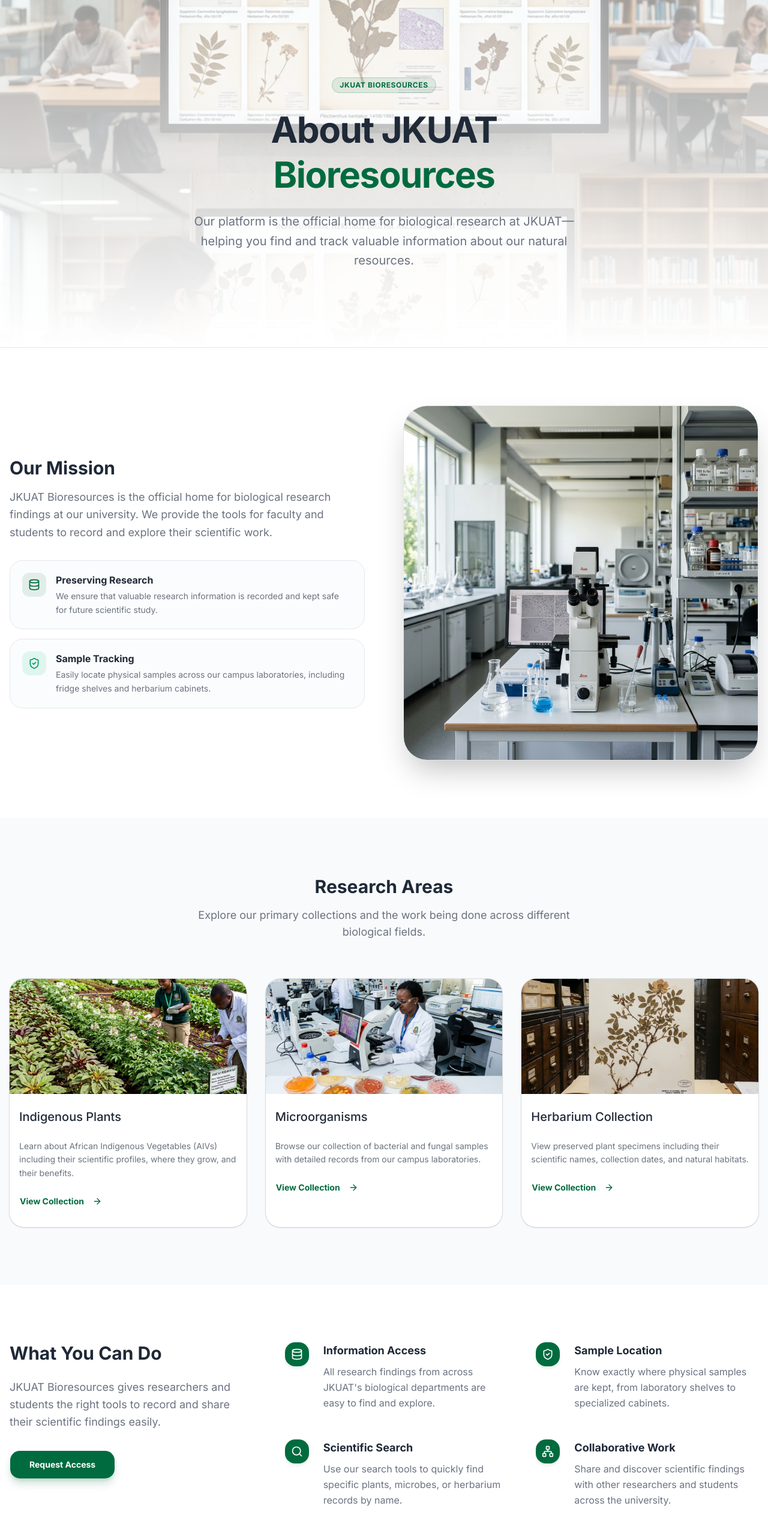
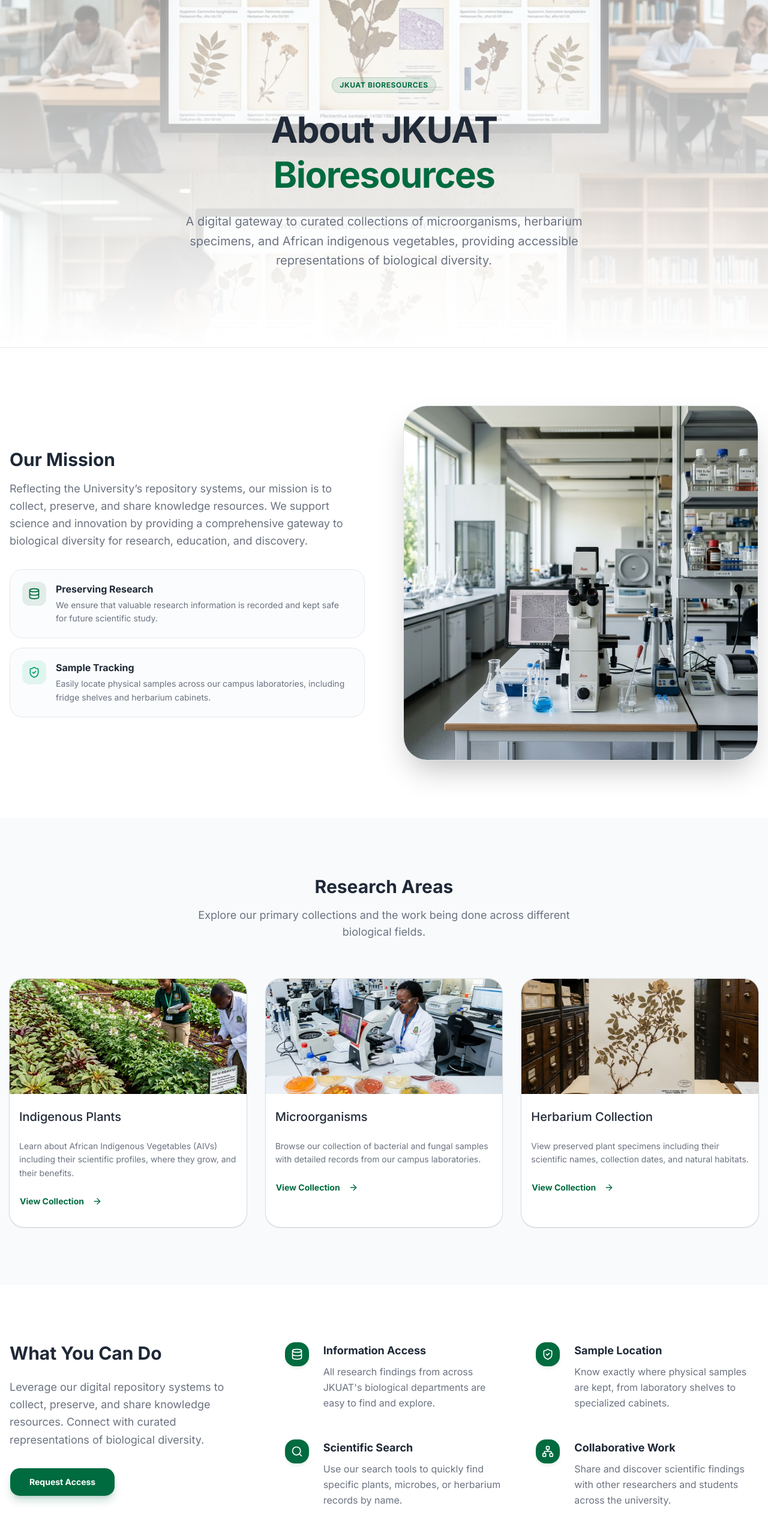
Before and after one commit to jaksoftwares/jkuat-bioresources, a Next.js app: page /about in a window 1280 px wide. Shown: the top 2566 px of the page at 60% size. Built offline with nearby package versions, Linux system fonts and the light colour scheme.

Commit message:
text adjustment in hero

```diff
--- a/app/(public)/about/page.tsx
+++ b/app/(public)/about/page.tsx
@@ -89,7 +89,7 @@
               About JKUAT <br/> <span className="text-primary">Bioresources</span>
             </h1>
             <p className="text-lg md:text-xl text-muted-foreground leading-relaxed max-w-2xl mx-auto">
-              Our platform is the official home for biological research at JKUAT—helping you find and track valuable information about our natural resources.
+              A digital gateway to curated collections of microorganisms, herbarium specimens, and African indigenous vegetables, providing accessible representations of biological diversity.
             </p>
           </div>
         </div>
@@ -103,7 +103,7 @@
               <div>
                 <h2 className="text-3xl font-bold text-foreground mb-4">Our Mission</h2>
                 <p className="text-lg text-muted-foreground leading-relaxed">
-                  JKUAT Bioresources is the official home for biological research findings at our university. We provide the tools for faculty and students to record and explore their scientific work.
+                  Reflecting the University’s repository systems, our mission is to collect, preserve, and share knowledge resources. We support science and innovation by providing a comprehensive gateway to biological diversity for research, education, and discovery.
                 </p>
               </div>
 
@@ -199,7 +199,7 @@
             <div className="lg:w-1/3">
               <h2 className="text-3xl font-bold mb-6">What You Can Do</h2>
               <p className="text-lg text-muted-foreground leading-relaxed mb-8">
-                JKUAT Bioresources gives researchers and students the right tools to record and share their scientific findings easily.
+                Leverage our digital repository systems to collect, preserve, and share knowledge resources. Connect with curated representations of biological diversity.
               </p>
               <Link href="/register">
                 <Button className="h-12 px-8 font-bold rounded-xl shadow-lg shadow-primary/20">
--- a/app/(public)/plants/page.tsx
+++ b/app/(public)/plants/page.tsx
@@ -90,7 +90,7 @@
                         </Link>
                       </td>
                       <td className="px-6 py-4 text-right">
-                        <Button render={<Link href={`/plants/${plant.id}`} />} variant="ghost" size="sm" className="text-primary hover:text-primary hover:bg-primary/10 transition-transform group-hover:translate-x-1">
+                        <Button nativeButton={false} render={<Link href={`/plants/${plant.id}`} />} variant="ghost" size="sm" className="text-primary hover:text-primary hover:bg-primary/10 transition-transform group-hover:translate-x-1">
                              Detail <ArrowRight className="ml-2 h-4 w-4" />
                         </Button>
                       </td>
--- a/components/layout/navbar.tsx
+++ b/components/layout/navbar.tsx
@@ -127,11 +127,11 @@
 
                 <div className="p-6 border-t bg-secondary/30">
                   <div className="space-y-3">
-                    <Button render={<Link href="/login" onClick={() => setIsOpen(false)} />} variant="outline" className="w-full justify-start gap-2 h-11 border-primary/20 hover:bg-primary/5 hover:text-primary text-primary font-medium">
+                    <Button nativeButton={false} render={<Link href="/login" onClick={() => setIsOpen(false)} />} variant="outline" className="w-full justify-start gap-2 h-11 border-primary/20 hover:bg-primary/5 hover:text-primary text-primary font-medium">
                         <LogIn className="h-4 w-4" />
                         Researcher Login
                     </Button>
-                    <Button render={<Link href="/register" onClick={() => setIsOpen(false)} />} className="w-full justify-start gap-2 h-11 shadow-sm font-medium">
+                    <Button nativeButton={false} render={<Link href="/register" onClick={() => setIsOpen(false)} />} className="w-full justify-start gap-2 h-11 shadow-sm font-medium">
                         <UserPlus className="h-4 w-4" />
                         Access Portal
                     </Button>
@@ -145,10 +145,10 @@
           </Sheet>
 
           <div className="hidden md:flex items-center gap-4">
-            <Button render={<Link href="/login" />} variant="ghost" className="font-semibold text-primary hover:bg-primary/5">
+            <Button nativeButton={false} render={<Link href="/login" />} variant="ghost" className="font-semibold text-primary hover:bg-primary/5">
                 Researcher Login
             </Button>
-            <Button render={<Link href="/register" />} className="font-semibold shadow-sm rounded-lg px-6">
+            <Button nativeButton={false} render={<Link href="/register" />} className="font-semibold shadow-sm rounded-lg px-6">
                 Access Portal
             </Button>
           </div>
--- a/components/shared/landing-hero.tsx
+++ b/components/shared/landing-hero.tsx
@@ -69,7 +69,7 @@
             transition={{ duration: 0.8, delay: 0.2 }}
             className="max-w-3xl text-lg md:text-xl lg:text-2xl text-muted-foreground leading-relaxed"
           >
-            Explore our collections of indigenous vegetables, microorganisms, and herbarium specimens from across Jomo Kenyatta University.
+            The JKUAT bioresource is a digital gateway to curated collections of microorganisms, herbarium specimens, and African indigenous vegetables. It provides accessible representations of biological diversity for research, education, and discovery.
           </motion.p>
 
           <motion.div
```
